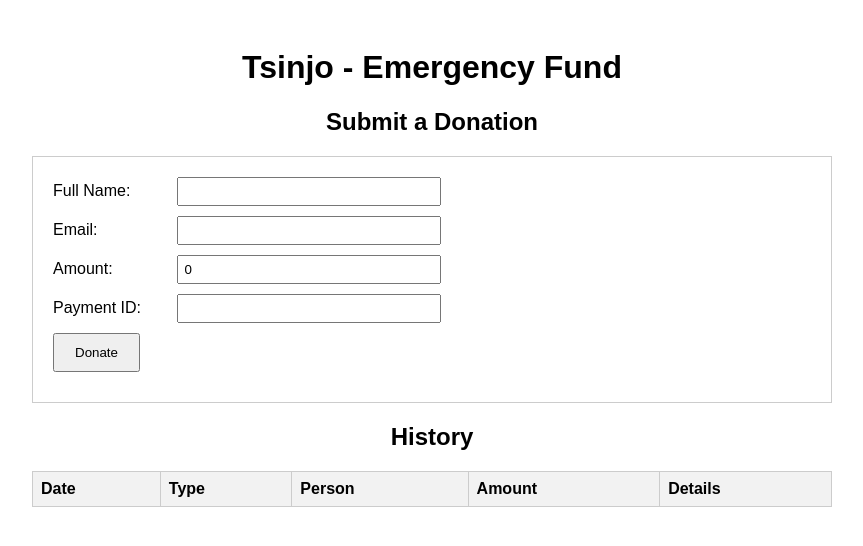
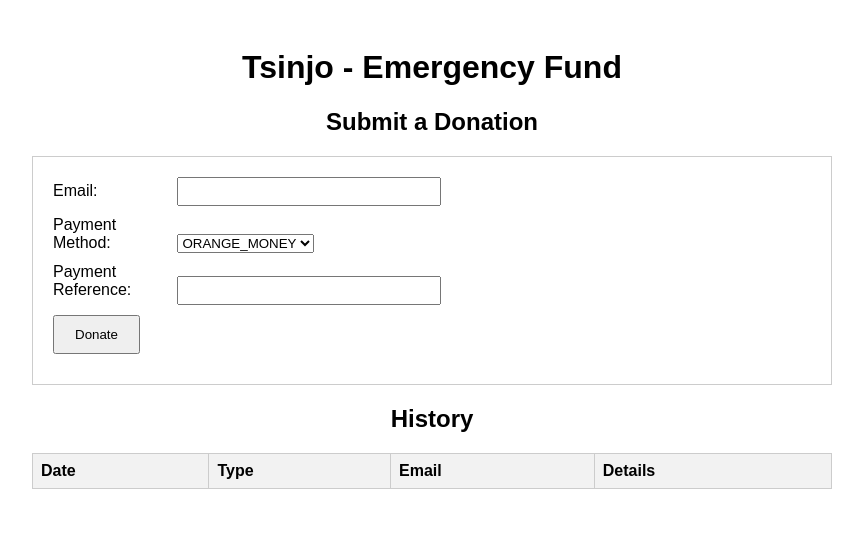
Before and after one commit to Phylosius/poja.hei.tsinjo, a Spring Boot app: page / in a window 1280 px wide. Shown: the top 546 px of the page, without its empty margins (208-1071 px from the left). Run offline with Spring Boot 4, Linux system fonts and the light colour scheme; data that the repository does not hold is empty; database files in the repository are not loaded.

Commit message:
refactor: Update donation form and transaction display
This commit refactors the donation form and the transaction history display based on new requirements.

- The donation form now only accepts email, payment method, and payment reference.
- The transaction history now only displays the email, type, date, and details of the transaction.
- The backend logic has been updated to handle the new form data, setting default values for the removed fields.
- Tests have been updated to reflect the changes.

```diff
--- a/src/main/java/school/hei/tsinjo/endpoint/rest/controller/TsinjoController.java
+++ b/src/main/java/school/hei/tsinjo/endpoint/rest/controller/TsinjoController.java
@@ -37,9 +37,7 @@ public class TsinjoController {
             transactions.add(
                 TransactionDto.builder()
                     .type("Donation")
-                    .personName(d.getDonor().getFullName())
                     .personEmail(d.getDonor().getEmail())
-                    .amount(d.getPayment().getAmount())
                     .date(d.getCreationTimestamp())
                     .status(d.getPayment().getStatus().toString())
                     .build()));
@@ -49,9 +47,7 @@ public class TsinjoController {
             transactions.add(
                 TransactionDto.builder()
                     .type("Help")
-                    .personName(h.getBeneficiary().getFullName())
                     .personEmail(h.getBeneficiary().getEmail())
-                    .amount(h.getPayment().getAmount())
                     .date(h.getCreationTimestamp())
                     .description(h.getDescription())
                     .build()));
--- a/src/main/java/school/hei/tsinjo/endpoint/rest/controller/dto/DonationForm.java
+++ b/src/main/java/school/hei/tsinjo/endpoint/rest/controller/dto/DonationForm.java
@@ -1,11 +1,11 @@
 package school.hei.tsinjo.endpoint.rest.controller.dto;
 
 import lombok.Data;
+import school.hei.tsinjo.model.Payment;
 
 @Data
 public class DonationForm {
-  private String fullName;
   private String email;
-  private int amount;
+  private Payment.PaymentMethod paymentMethod;
   private String pspPaymentId;
 }
--- a/src/main/java/school/hei/tsinjo/service/DonationService.java
+++ b/src/main/java/school/hei/tsinjo/service/DonationService.java
@@ -20,7 +20,7 @@ public class DonationService {
     Donor donor =
         Donor.builder()
             .id(UUID.randomUUID().toString())
-            .fullName(form.getFullName())
+            .fullName("Anonymous")
             .email(form.getEmail())
             .build();
 
@@ -28,9 +28,9 @@ public class DonationService {
         Payment.builder()
             .id(UUID.randomUUID().toString())
             .pspPaymentId(form.getPspPaymentId())
-            .amount(form.getAmount())
+            .amount(0)
             .status(Payment.PaymentStatus.VERIFYING)
-            .method(Payment.PaymentMethod.ORANGE_MONEY)
+            .method(form.getPaymentMethod())
             .build();
 
     Donation donation = Donation.builder().id(UUID.randomUUID().toString()).donor(donor).payment(payment).build();
--- a/src/main/resources/templates/tsinjo.html
+++ b/src/main/resources/templates/tsinjo.html
@@ -62,19 +62,20 @@
       <h2>Submit a Donation</h2>
       <form th:action="@{/donations}" th:object="${donationForm}" method="post">
         <div>
-          <label for="fullName">Full Name:</label>
-          <input type="text" id="fullName" th:field="*{fullName}" required />
-        </div>
-        <div>
           <label for="email">Email:</label>
           <input type="email" id="email" th:field="*{email}" required />
         </div>
         <div>
-          <label for="amount">Amount:</label>
-          <input type="number" id="amount" th:field="*{amount}" required />
+          <label for="paymentMethod">Payment Method:</label>
+          <select id="paymentMethod" th:field="*{paymentMethod}" required>
+            <option
+                th:each="method : ${T(school.hei.tsinjo.model.Payment.PaymentMethod).values()}"
+                th:value="${method}"
+                th:text="${method}"></option>
+          </select>
         </div>
         <div>
-          <label for="pspPaymentId">Payment ID:</label>
+          <label for="pspPaymentId">Payment Reference:</label>
           <input type="text" id="pspPaymentId" th:field="*{pspPaymentId}" required />
         </div>
         <div>
@@ -88,8 +89,7 @@
           <tr>
             <th>Date</th>
             <th>Type</th>
-            <th>Person</th>
-            <th>Amount</th>
+                    <th>Email</th>
             <th>Details</th>
           </tr>
         </thead>
@@ -97,11 +97,7 @@
           <tr th:each="tx : ${transactions}" th:class="${tx.type == 'Donation' ? 'donation' : 'help'}">
             <td th:text="${#temporals.format(tx.date, 'yyyy-MM-dd HH:mm')}"></td>
             <td th:text="${tx.type}"></td>
-            <td>
-              <span th:text="${tx.personName}"></span>
-              (<span th:text="${tx.personEmail}"></span>)
-            </td>
-            <td th:text="${tx.amount}"></td>
+                    <td th:text="${tx.personEmail}"></td>
             <td th:text="${tx.type == 'Donation' ? tx.status : tx.description}"></td>
           </tr>
         </tbody>
```
Also changed, not shown: 2 other files.
